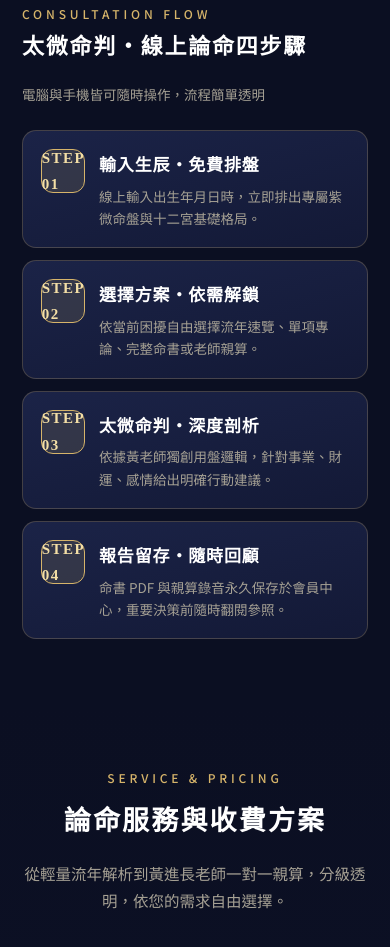
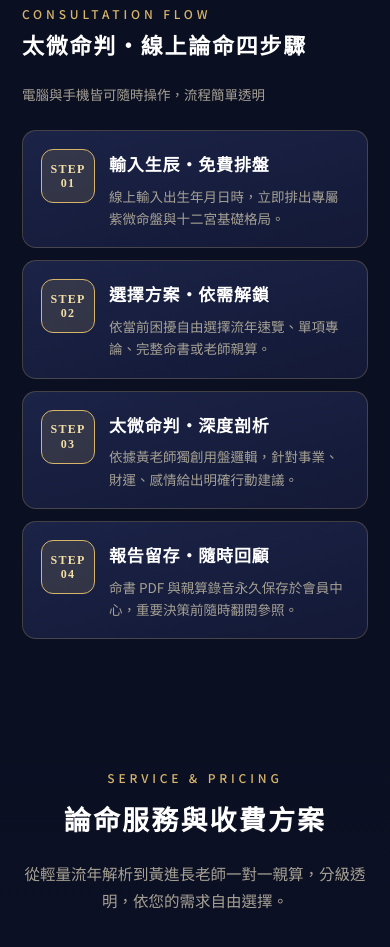
Before and after one commit to demonsatan0214/taiwei-ziwei, a plain HTML site: page index.html in a window 390 px wide. Shown: the part 2814-3761 px from the top of the page. Drawn offline with Linux system fonts and the light colour scheme.

Commit message:
Polish mobile step badge alignment

```diff
--- a/index.html
+++ b/index.html
@@ -152,7 +152,7 @@ nav .wrap{display:flex;align-items:center;justify-content:space-between;height:7
   .steps{grid-template-columns:1fr;gap:12px}
   .step{padding:18px;flex-direction:row;align-items:flex-start;gap:14px}
   .step-top{flex-direction:column;align-items:center;gap:4px;flex-shrink:0}
-  .step .num{width:44px;height:44px;padding:0;border-radius:12px;font-size:15px}
+  .step .num{width:54px;height:54px;padding:4px;border-radius:12px;font-size:12px;text-align:center;line-height:1.2}
   .step .step-arrow{display:none}
   .step-body{flex:1}
   .step h4{font-size:17px;margin-bottom:4px}
```
